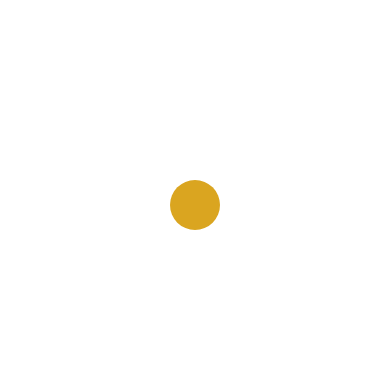
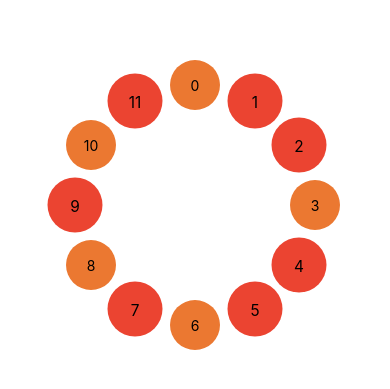
Before and after one commit to m-bert/flamenco-metronome, a React Native app: screen / in a window 390 px wide. Shown: the part 217-606 px from the top of the page. Built offline with nearby package versions, Linux system fonts and the light colour scheme.

Commit message:
Add beat indicators

```diff
--- a/App.tsx
+++ b/App.tsx
@@ -4,10 +4,31 @@ import {StyleSheet} from 'react-native';
 import BeatIndicator from './components/BeatIndicator';
 import {GestureHandlerRootView} from 'react-native-gesture-handler';
 
+const buleria_pattern = [
+  true,
+  false,
+  false,
+  true,
+  false,
+  false,
+  true,
+  false,
+  true,
+  false,
+  true,
+  false,
+];
+
 function App(): JSX.Element {
   return (
     <GestureHandlerRootView style={styles.container}>
-      <BeatIndicator />
+      {buleria_pattern.map((beat, beatNumber) => (
+        <BeatIndicator
+          isDownBeat={beat}
+          beatNumber={beatNumber}
+          key={beatNumber}
+        />
+      ))}
     </GestureHandlerRootView>
   );
 }
--- a/components/BeatIndicator.tsx
+++ b/components/BeatIndicator.tsx
@@ -1,26 +1,96 @@
 import {useState} from 'react';
+import {StyleSheet, Text, Dimensions} from 'react-native';
 import {Gesture, GestureDetector} from 'react-native-gesture-handler';
-import Animated, {FadeIn, Layout} from 'react-native-reanimated';
+import Animated, {
+  FadeIn,
+  Layout,
+  useAnimatedStyle,
+  useSharedValue,
+  withSpring,
+} from 'react-native-reanimated';
 
-export default function BeatIndicator() {
-  const [size, setSize] = useState(50);
+const RADIUS = 120;
+
+const SCREEN_CENTER = {
+  x: Dimensions.get('window').width / 2,
+  y: Dimensions.get('window').height / 2,
+};
+
+const BeatScale = {
+  weak: 1,
+  strong: 1.1,
+};
+
+const BeatSize = 50;
+
+export default function BeatIndicator({
+  isDownBeat,
+  beatNumber,
+}: {
+  isDownBeat: boolean;
+  beatNumber: number;
+}): JSX.Element {
+  const isStrongBeat = useSharedValue(isDownBeat);
+
+  const theta = Math.PI / 2 - (Math.PI / 6) * beatNumber;
+  const sizeDelta = BeatSize / 2;
+
+  const screenPosition = {
+    x: RADIUS * Math.cos(theta) + SCREEN_CENTER.x - sizeDelta,
+    y: -RADIUS * Math.sin(theta) + SCREEN_CENTER.y - sizeDelta,
+  };
+
+  const positionStyle = StyleSheet.create({
+    position: {
+      position: 'absolute',
+      top: screenPosition.y,
+      left: screenPosition.x,
+    },
+  });
+
+  const animatedStyle = useAnimatedStyle(() => {
+    return {
+      backgroundColor: isStrongBeat.value ? '#eb4431' : '#eb7831',
+      transform: [
+        {
+          scale: withSpring(
+            isStrongBeat.value ? BeatScale.strong : BeatScale.weak,
+          ),
+        },
+      ],
+    };
+  });
+
+  setInterval(() => {
+    isStrongBeat.value = !isStrongBeat.value;
+  }, 250);
 
   const tap = Gesture.Tap()
-    .onEnd(() => setSize(size + 30))
+    .onEnd(() => {
+      isStrongBeat.value = !isStrongBeat.value;
+    })
     .runOnJS(true);
 
   return (
     <GestureDetector gesture={tap}>
       <Animated.View
-        entering={FadeIn.duration(1500)}
+        entering={FadeIn.duration(150)}
         layout={Layout}
-        style={{
-          width: size,
-          height: size,
-          borderRadius: size / 2,
-          backgroundColor: 'goldenrod',
-        }}
-      />
+        style={[animatedStyle, styles.beat, positionStyle.position]}>
+        <Text>{beatNumber}</Text>
+      </Animated.View>
     </GestureDetector>
   );
 }
+
+const styles = StyleSheet.create({
+  beat: {
+    width: BeatSize,
+    height: BeatSize,
+    borderRadius: BeatSize / 2,
+
+    display: 'flex',
+    alignItems: 'center',
+    justifyContent: 'space-around',
+  },
+});
```
